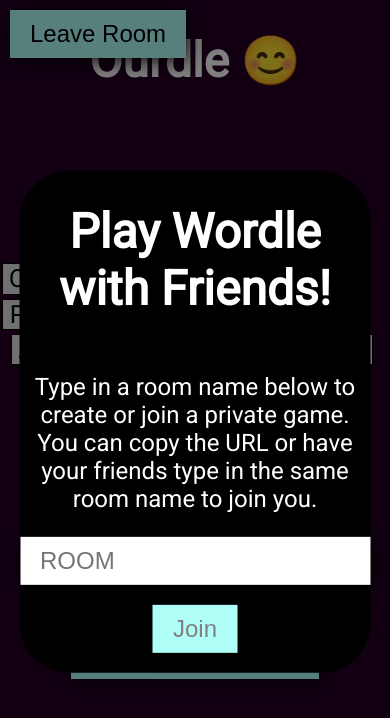
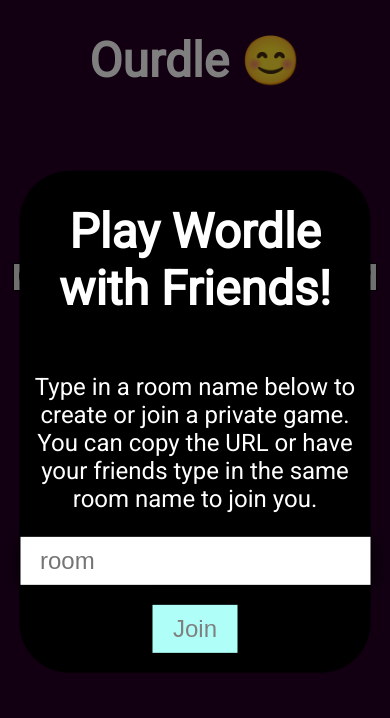
Before and after one commit to slippedandmissed/Ourdle, a website: page frontend/index.html in a window 390 px wide. Drawn offline with nearby package versions, Linux system fonts and the light colour scheme; no server answers.

Commit message:
Improved layout on mobile

```diff
--- a/frontend/css/style.css
+++ b/frontend/css/style.css
@@ -78,7 +78,7 @@
     margin-top: 100px;
     font-size: 25px;
     color: black;
-    --key-width: min(50px, 8vw);
+    --key-width: min(50px, 7vw);
     --margin: 2px;
 }
 
@@ -141,7 +141,7 @@
     padding: 10px 20px;
 }
 
-input {
+input:not(#roomName) {
     text-transform: uppercase;
 }
 
--- a/frontend/index.html
+++ b/frontend/index.html
@@ -26,7 +26,7 @@
 </head>
 
 <body>
-    <button id="leaveRoom" onclick="leaveRoom()">Leave Room</button>
+    <div class="hidden" id="leaveRoom" onclick="leaveRoom()">↩️</div>
     <main>
         <h1>Ourdle 😊</h1>
         <div id="grid"></div>
--- a/frontend/js/script.js
+++ b/frontend/js/script.js
@@ -24,7 +24,7 @@
 
 $(document).ready(() => {
 
-    $("#roomName").on("keyup change", function() {
+    $("#roomName").on("keyup change", function () {
         $("#joinRoom").attr("disabled", !$(this).val())
     });
 
@@ -36,7 +36,7 @@
         openOverlay();
     } else {
         socket.emit("room", room);
-
+        $("#leaveRoom").removeClass("hidden");
         $(document.body).keypress((event) => {
             if ($(event.target).closest('#controls').length) {
                 return;
```
